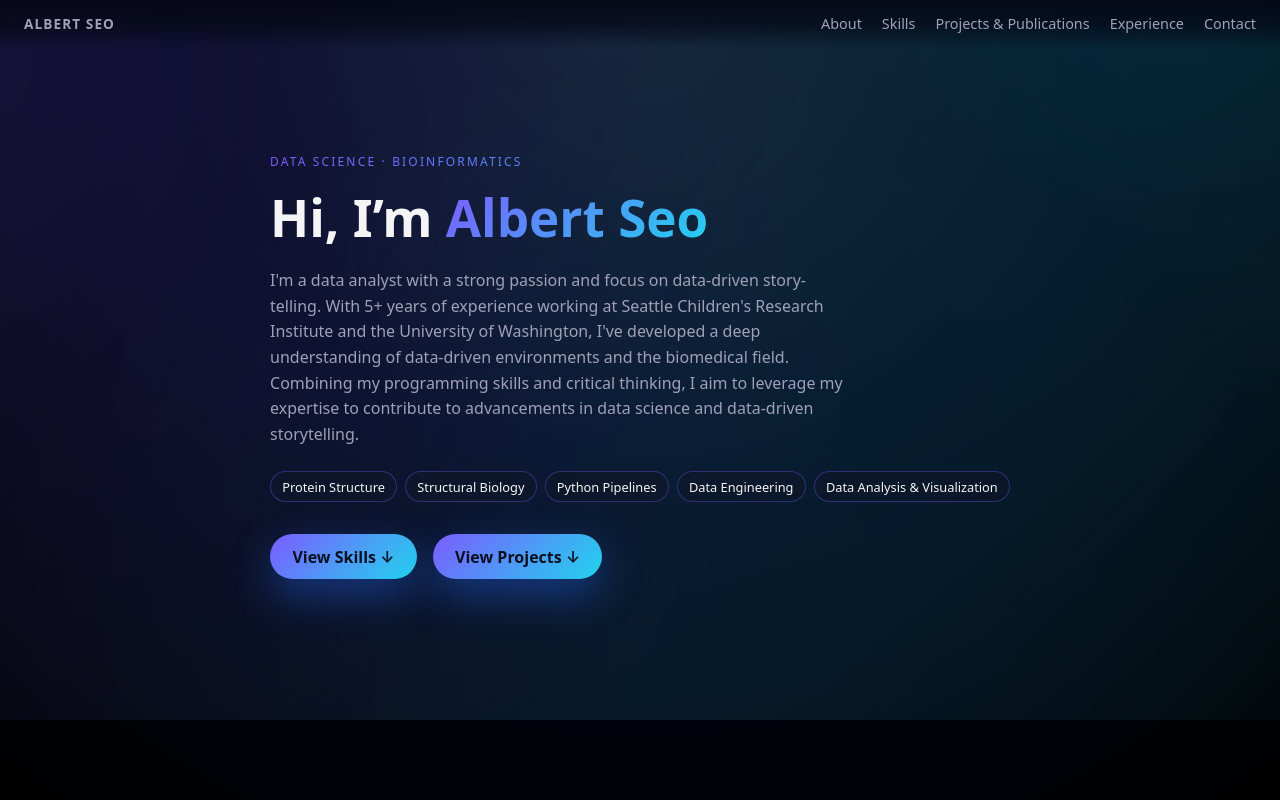
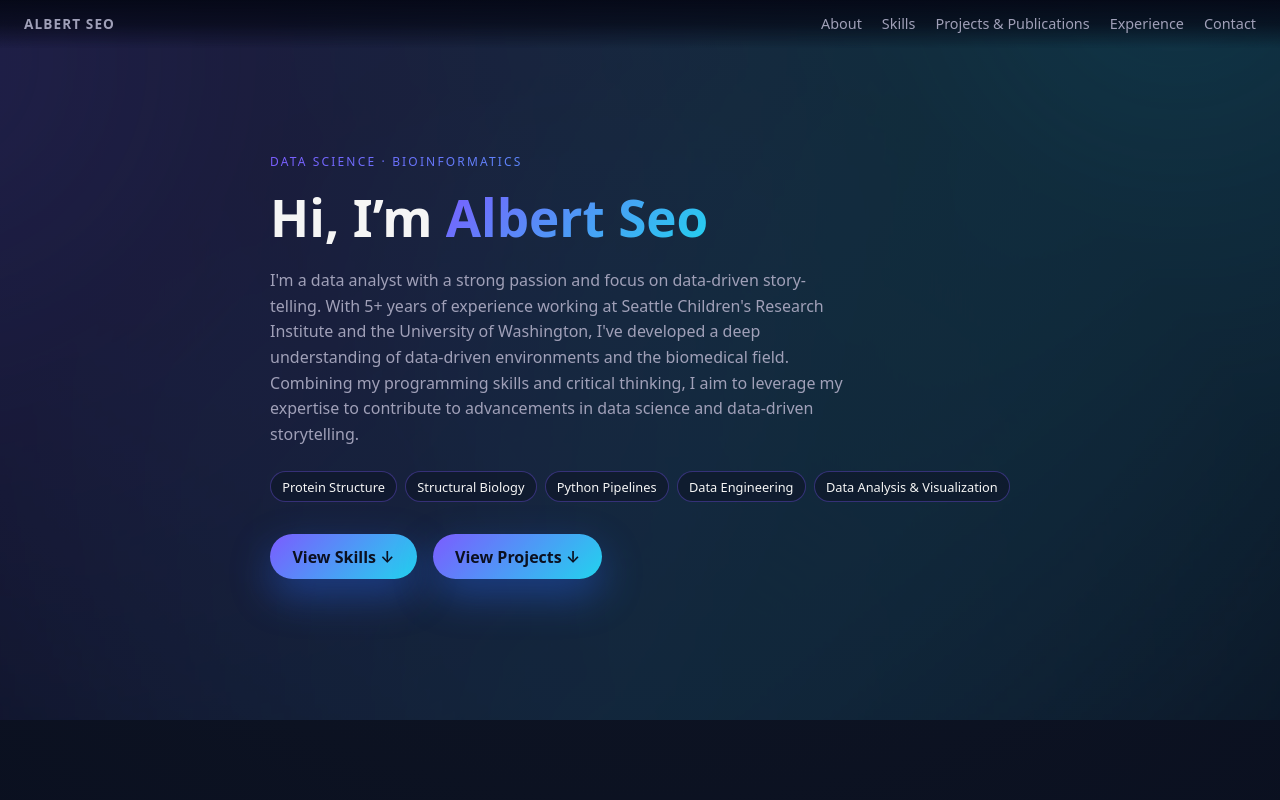
Before and after one commit to albertjseo/personal-portfolio, a React (Create React App) app: page / in a window 1280 px wide. Shown: the top 800 px of the page. Built offline with nearby package versions, Linux system fonts and the light colour scheme.

Commit message:
Reverting background

```diff
--- a/src/styles/global.css
+++ b/src/styles/global.css
@@ -21,8 +21,7 @@
 body {
   margin: 0;
   font-family: system-ui, -apple-system, BlinkMacSystemFont, "SF Pro Text", sans-serif;
-  background: radial-gradient(circle at top, #111827 0, #020617 45%, #000 100%) fixed;
-  background-color: #000;
+  background: radial-gradient(circle at top, #111827 0, #020617 45%, #000 100%);
   color: var(--text-main);
   scroll-behavior: smooth;
 }.nav-toggle {
```
